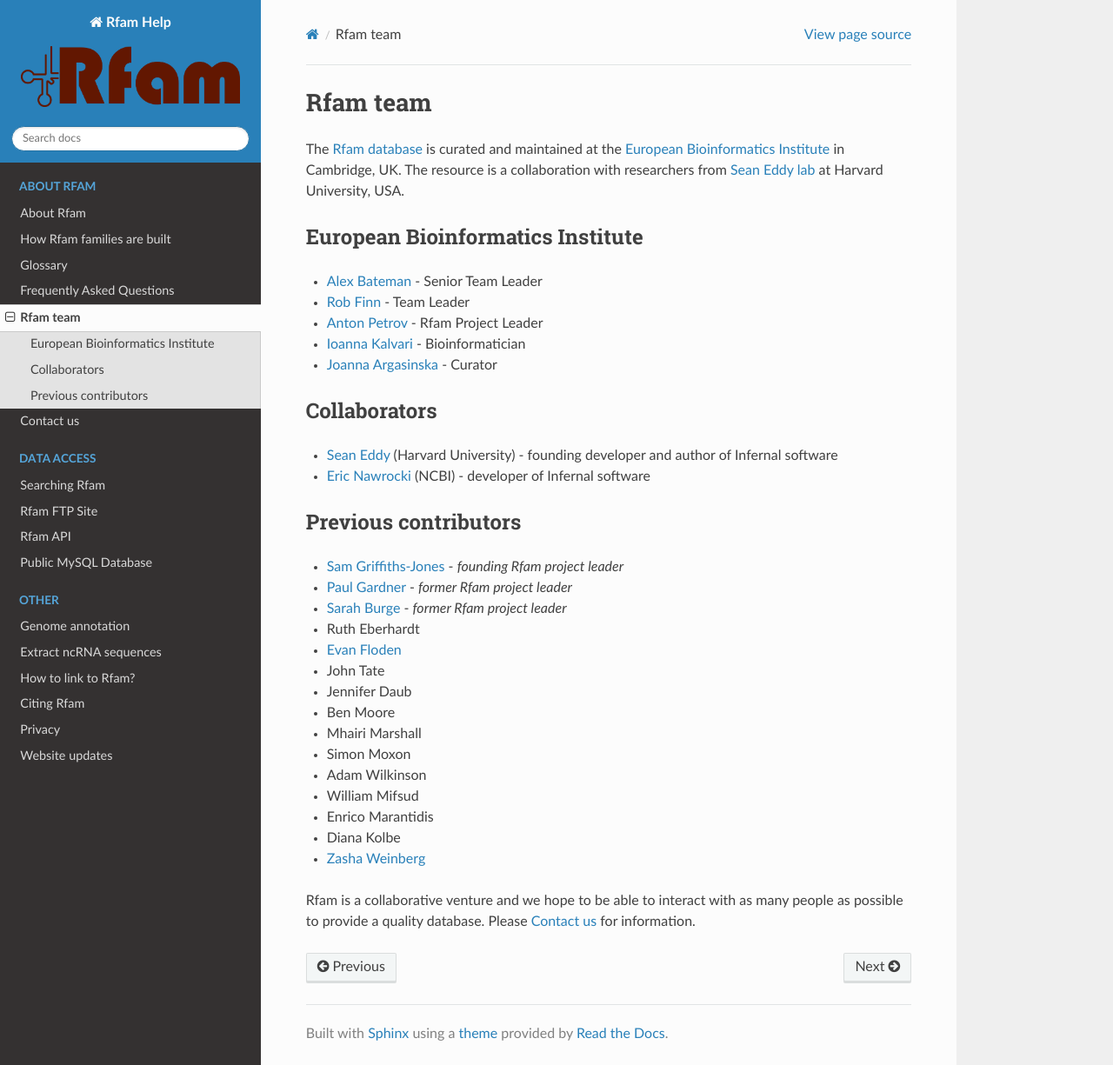
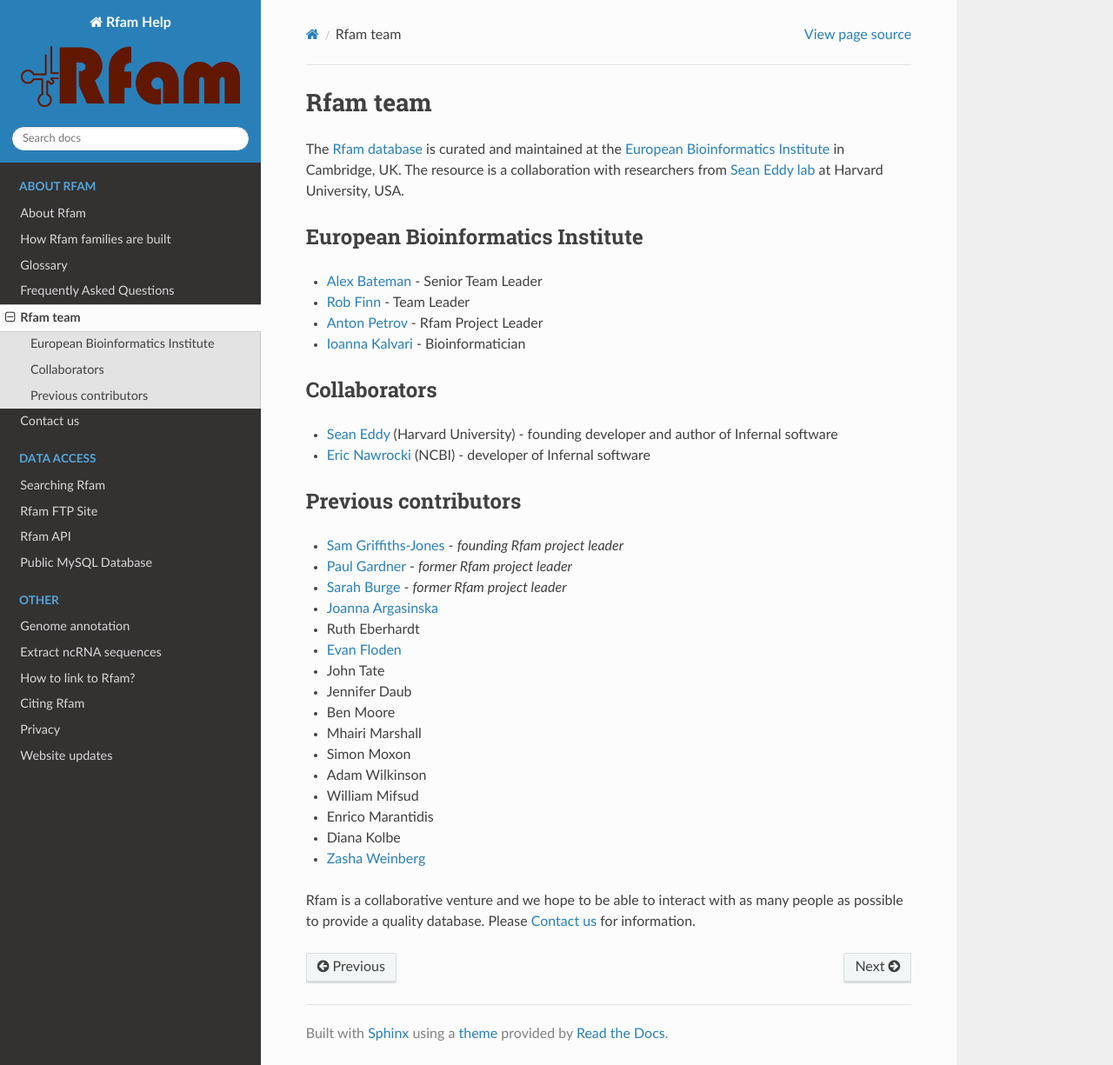
Before and after one commit to Rfam/rfam-docs, a Sphinx documentation site: the page built from docs/source/rfam-team.rst, in a window 1280 px wide and 1225 px high. Shown: the whole window at 87% size. Built offline with Sphinx 7.4.7 and the Read the Docs theme 2.0.0, drawn with Linux system fonts in a browser that asks for light colours; some of the changed lines change nothing that is shown.

Commit message:
Update team members

```diff
--- a/docs/source/rfam-team.rst
+++ b/docs/source/rfam-team.rst
@@ -12,7 +12,6 @@
 * `Rob Finn <http://www.ebi.ac.uk/about/people/rob-finn>`_ - Team Leader
 * `Anton Petrov <http://www.ebi.ac.uk/about/people/anton-petrov>`_ - Rfam Project Leader
 * `Ioanna Kalvari <http://www.ebi.ac.uk/about/people/ioanna-kalvari>`_ - Bioinformatician
-* `Joanna Argasinska <http://www.ebi.ac.uk/about/people/joanna-argasinska>`_ - Curator
 
 Collaborators
 -------------
@@ -26,6 +25,7 @@
 * `Sam Griffiths-Jones <http://orcid.org/0000-0001-6043-807X>`_ - *founding Rfam project leader*
 * `Paul Gardner <http://orcid.org/0000-0002-7808-1213>`_ - *former Rfam project leader*
 * `Sarah Burge <http://orcid.org/0000-0002-2506-927X>`_ - *former Rfam project leader*
+* `Joanna Argasinska <https://orcid.org/0000-0003-2678-2824>`_
 * Ruth Eberhardt
 * `Evan Floden <http://orcid.org/0000-0002-5431-190X>`_
 * John Tate
```
